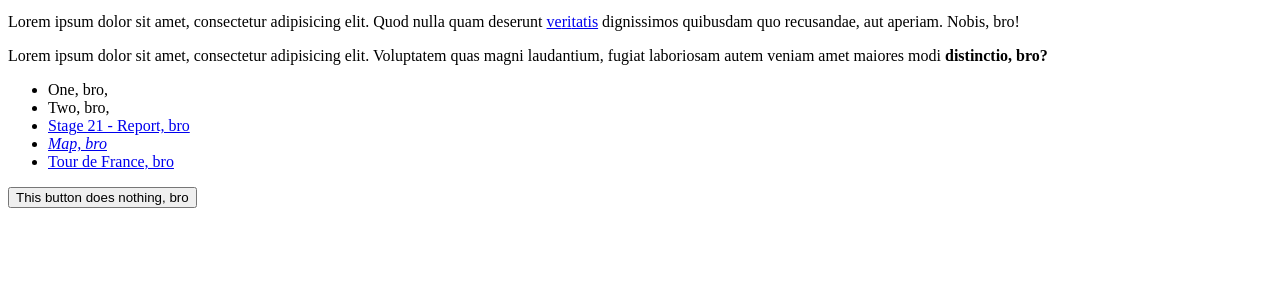
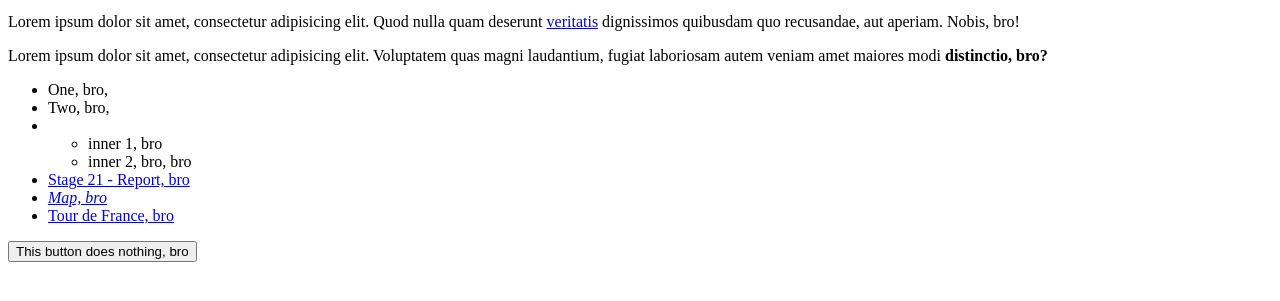
Before and after one commit to tyrelt/handsomeBrowser, a browser extension: page index.html in a window 1280 px wide. Shown: the part 87-388 px from the top of the page. Drawn offline with Linux system fonts and the light colour scheme.

Commit message:
Added a nested list, just to make things complicated

```diff
--- a/index.html
+++ b/index.html
@@ -26,6 +26,12 @@
                 <li>
                     Two,
                 </li>
+                <li>
+                    <ul>
+                        <li>inner 1</li>
+                        <li>inner 2</li>
+                    </ul>
+                </li>
                 <li rel="Nibali wins the Tour de France" title="Report"><a href="/tour-de-france/stage-21/results">Stage 21 - Report</a></li>
                 <li><a href="/tour-de-france/map"><em>Map</em></a></li>
                 <li class="corerace tdf"><a href="/tour-de-france"><span></span>Tour de France</a></li>
```
